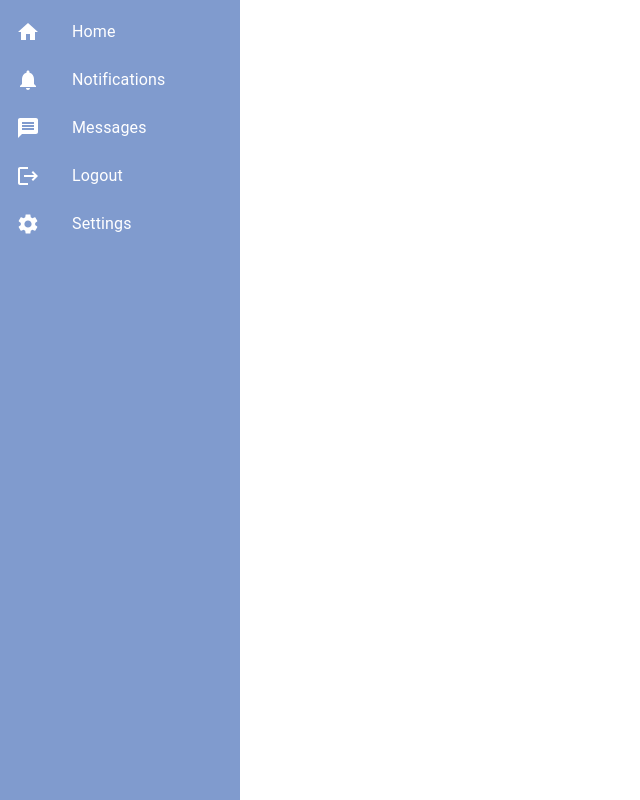
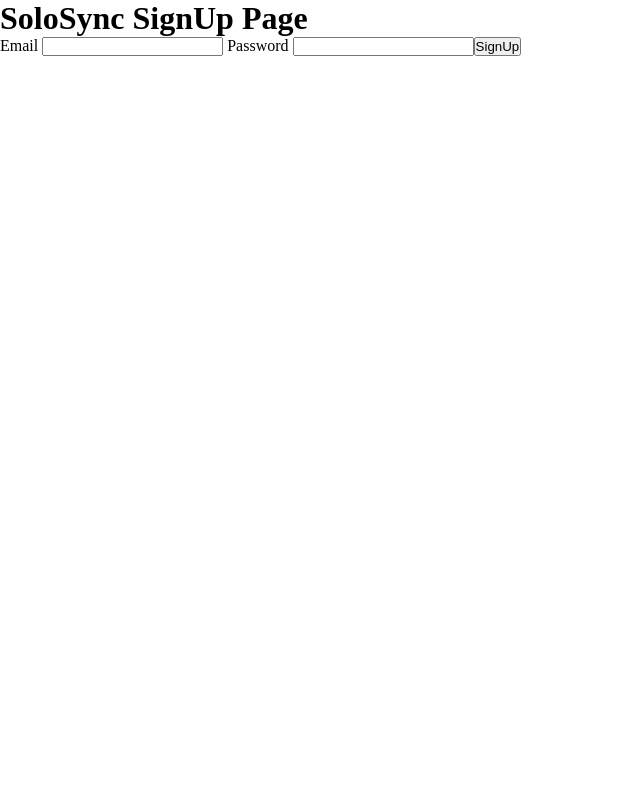
Before and after one commit to SoloSync/SoloSync, a React app: page / in a window 1280 px wide. Shown: the whole page, without its empty margins (0-640 px from the left). Built offline with nearby package versions, Linux system fonts and the light colour scheme.

Commit message:
added logo

```diff
--- a/client/App.jsx
+++ b/client/App.jsx
@@ -7,11 +7,11 @@
 
 function App() {
   return (
-    <NavBar />
+    <SignUp />
     // <Routes>
-    //   <Route path='/Homepage' component={Homepage}/>
-    //   <Route path='/Login' component={Login}/>
-    //   <Route path='/SignUp' component={SignUp}/>
+    //   <Route path='/' element={<Login />}/>
+    //   <Route path='/Homepage' element={<Homepage />}/>
+    //   <Route path='/SignUp' element={<SignUp />}/>
     // </Routes>
   )
 }
--- a/client/Login.jsx
+++ b/client/Login.jsx
@@ -28,17 +28,12 @@
 
   return (
     <div id='loginPage'>
-      <div id='loginTitle'>
-        <h1>
-          SoloSync Login
-        </h1>
-      </div>
       <div id='loginCard'>
         <div id='loginCardContainer'>
           <div id='loginCardHeader'>
             <div>
               <h2>
-                Sign In
+                SoloSync Sign In
               </h2>
             </div>
             <div>
@@ -62,7 +57,10 @@
             </form>
             <hr></hr>
           </div>
-            <button id="signUpBtn">Sign Up</button>
+            <div id='signUpPart'>
+              <p>Don't have an account?</p>
+                <Link to='/SignUp'><button id="signUpBtn">Sign Up</button></Link>
+            </div>
         </div>
       </div>
     </div>
--- a/client/NavBar.jsx
+++ b/client/NavBar.jsx
@@ -20,7 +20,7 @@
       <Box sx={{width: '100%', maxWidth:'240px'}}>
         <nav aria-label='main mailbox folders'>
           <List id='List'>
-            <Link to='/Homepage' class='Links'>
+            <Link to='/Homepage' className='Links'>
               <ListItem disablePadding>
                   <ListItemButton>
                     <ListItemIcon style={{color:'white'}}>
@@ -30,7 +30,7 @@
                   </ListItemButton>
               </ListItem>
             </Link>
-            <Link to='/Login' class='Links'>
+            <Link to='/Login' className='Links'>
               <ListItem disablePadding>
                 <ListItemButton>
                   <ListItemIcon style={{color:'white'}}>
@@ -40,7 +40,7 @@
                 </ListItemButton>
               </ListItem>
             </Link>
-            <Link to='/Messages' class='Links'>
+            <Link to='/Messages' className='Links'>
               <ListItem disablePadding>
                 <ListItemButton>
                   <ListItemIcon style={{color:'white'}}>
@@ -50,7 +50,7 @@
                 </ListItemButton>
               </ListItem>
             </Link>
-            <Link to='/Login' class='Links'>
+            <Link to='/Login' className='Links'>
               <ListItem disablePadding>
                 <ListItemButton>
                   <ListItemIcon style={{color:'white'}}>
@@ -60,7 +60,7 @@
                 </ListItemButton>
               </ListItem>
             </Link>
-            <Link to='/Settings' class='Links'>
+            <Link to='/Settings' className='Links'>
               <ListItem disablePadding>
                 <ListItemButton>
                   <ListItemIcon style={{color:'white'}}>
--- a/client/style.css
+++ b/client/style.css
@@ -1,19 +1,16 @@
 * {
-  margin: 0px
+  margin: 0px;
+  padding: 0px;
 }
 #loginPage{
   display: flex;
   flex-direction: column;
   justify-content: center;
-  align-items: center;
-
+  align-items: flex-end;
+  background-image: url('https://media0.giphy.com/media/v1.Y2lkPTc5MGI3NjExd2F0a3d6MjVwYjhzOXF2djZkYWFocHc5MzFrZXByb2d1ZGFjZHZ2diZlcD12MV9pbnRlcm5hbF9naWZfYnlfaWQmY3Q9Zw/MQTF1uW0GTZoVsseXx/giphy.gif');
+  background-size: 100%;
 }
 
-#loginTitle {
-  display:flex;
-  justify-content: start;
-  margin: 30px;
-}
 
 #loginCard{
   border: 1px solid black;
@@ -24,7 +21,11 @@
   justify-self: center;
   width: 30rem;
   height: 40rem;
-  box-shadow: 0px 0px 4px 4px #e9ecef;
+  background-color: white;
+  box-shadow: 0px 0px 4px 4px grey;
+  margin-bottom: 100px;
+  margin-right: 50px;
+  margin-top: 100px;
 }
 
 #loginCardContainer {
@@ -66,6 +67,10 @@
   border: none;
 }
 
+#signUpPart {
+  margin: 5px;
+}
+
 #navBarContainer {
   background-color: #809bce;
   width: 240px;
```
Also changed, not shown: client/assets/SoloSyncLogo.png (renamed from client/SoloSyncLogo.png).
